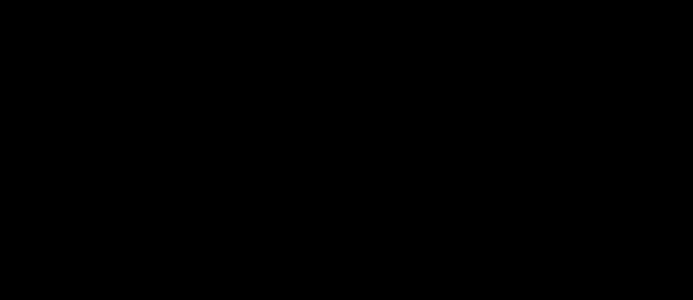
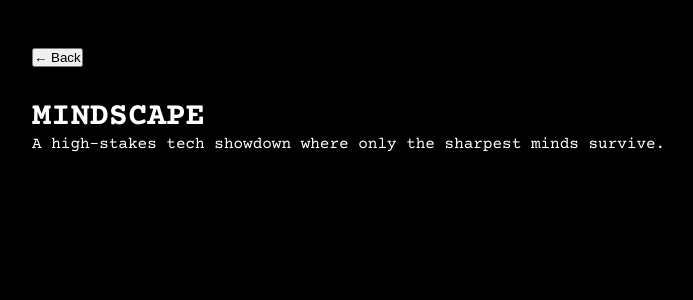
Before and after one commit to PradnyaKulkarni2005/PRAXIS-2026, a React (Vite) app: page /mindscape in a window 1280 px wide. Before the commit this address had no page. Shown: the top 300 px of the page, without its empty margins (16-709 px from the left). Built offline with nearby package versions, Linux system fonts and the light colour scheme.

Commit message:
WIP: update Home component

```diff
--- a/src/App.jsx
+++ b/src/App.jsx
@@ -1,10 +1,12 @@
 import { Routes, Route } from "react-router-dom";
 import Home from "./Home";
+import Mindscape from "./mindscape/Mindscape";
 
 export default function App() {
   return (
     <Routes>
       <Route path="/" element={<Home />} />
+      <Route path="/mindscape" element={<Mindscape />} />
     </Routes>
   );
 }
--- a/src/Home.jsx
+++ b/src/Home.jsx
@@ -2,12 +2,14 @@ import React, { useEffect, useRef, useState } from "react";
 import "./Home.css";
 import DemogorgonModel from "./components/DemogorgonModel";
 import Hero from "./components/Hero";
+import { useNavigate } from "react-router-dom";
 
-export default function App() {
+export default function Home() {
   const [showHome, setShowHome] = useState(false);
   const [scrollY, setScrollY] = useState(0);
   const videoRef = useRef(null);
   const canvasRef = useRef(null);
+  const navigate = useNavigate();
 
   const villains = [
     {
@@ -79,6 +81,7 @@ export default function App() {
       victims: 12,
       episodes: 5,
       abilities: ["Pack Hunting", "Burrowing", "Rapid Growth"],
+      redirect: "/mindscape",
     },
   ];
 
@@ -364,6 +367,11 @@ export default function App() {
                   key={villain.id}
                   className="villain-card"
                   style={{ animationDelay: `${index * 0.1}s` }}
+                  onClick={() => {
+                    if (villain.id === 5) {
+                      navigate("/mindscape");
+                    }
+                  }}
                 >
                   <div className="villain-image-container">
                     <img
--- /dev/null
+++ b/src/mindscape/Mindscape.jsx
@@ -0,0 +1,23 @@
+import { useNavigate } from "react-router-dom";
+
+export default function Mindscape() {
+  const navigate = useNavigate();
+
+  return (
+    <div
+      style={{
+        minHeight: "100vh",
+        background: "black",
+        color: "white",
+        padding: "3rem",
+      }}
+    >
+      <button onClick={() => navigate("/")}>← Back</button>
+
+      <h1 style={{ marginTop: "2rem" }}>MINDSCAPE</h1>
+      <p>
+        A high-stakes tech showdown where only the sharpest minds survive.
+      </p>
+    </div>
+  );
+}
```
